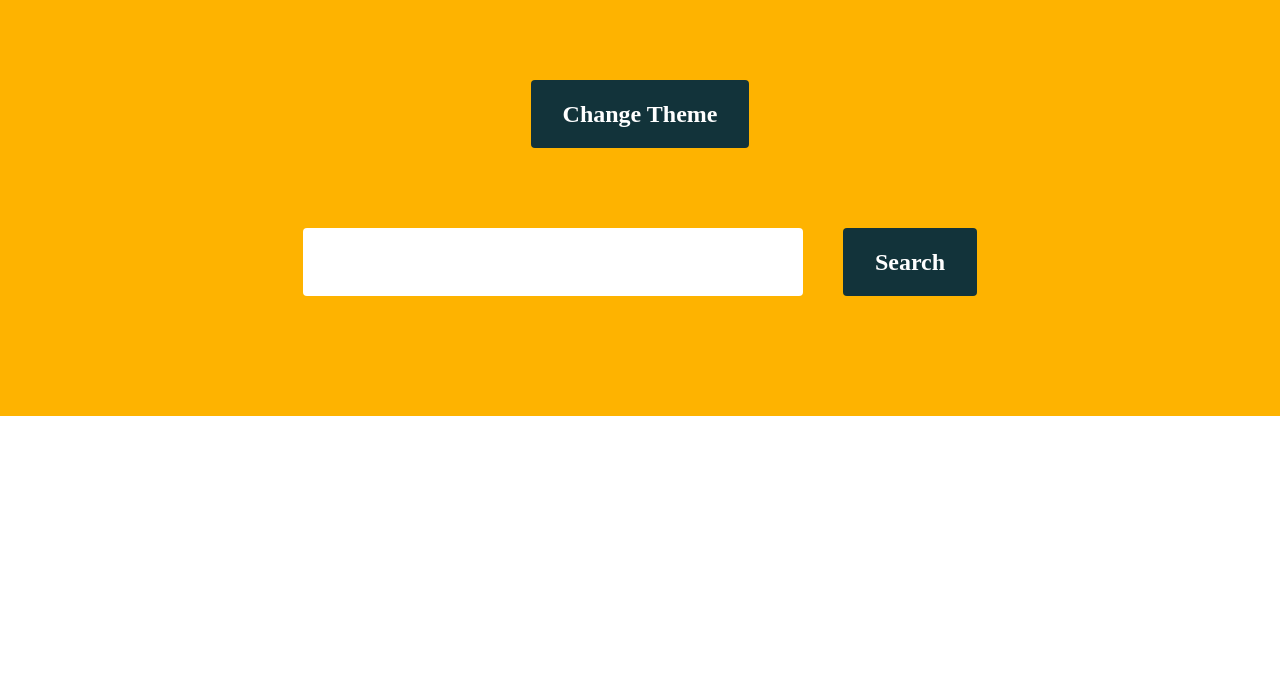
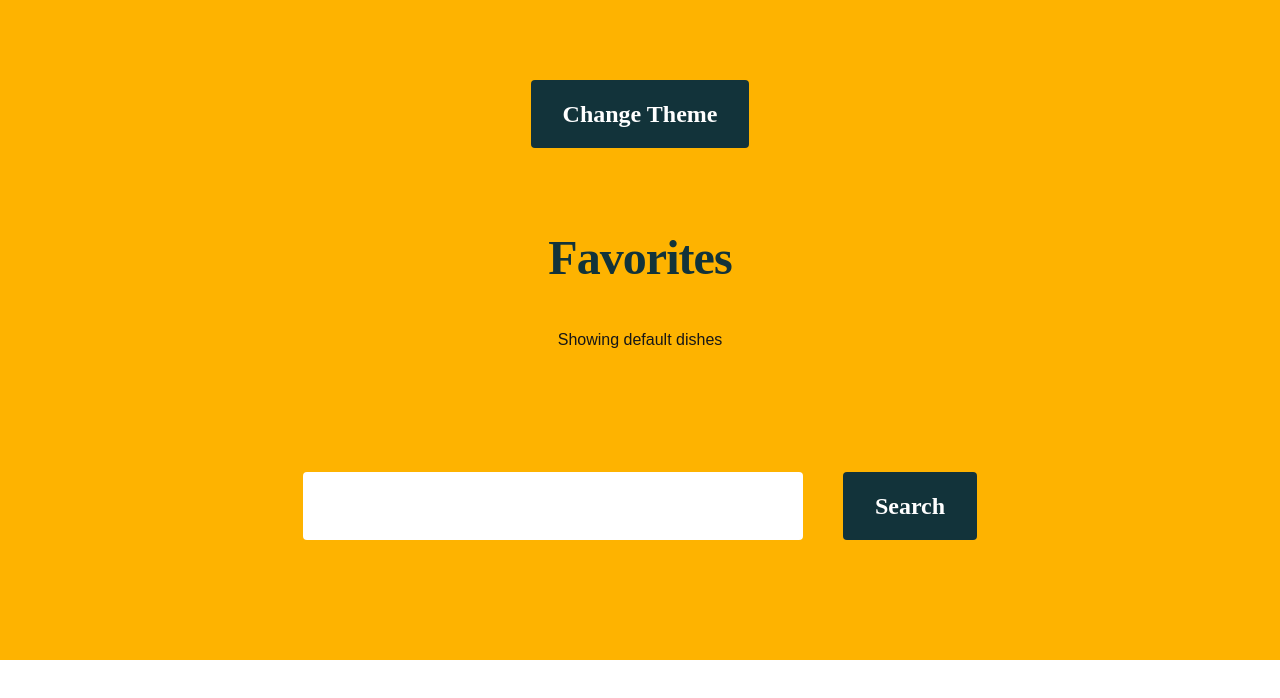
Before and after one commit to susatos9/OLC_2024, a Next.js app: page / in a window 1280 px wide. Shown: the top 698 px of the page. Built offline with nearby package versions, Linux system fonts and the light colour scheme.

Commit message:
last push

```diff
--- a/src/app/page.tsx
+++ b/src/app/page.tsx
@@ -1,22 +1,33 @@
 'use client'
-import FoodCardList from '../components/FoodCardList';
 import { createContext, useContext, useState } from 'react';
 import ThemeContext, { MainData } from '../context/ThemeContext';
-import SearchField from '../components/SearchField';
-import FoodCard from '../components/FoodCard';
 import Button from '@/components/Button';
 import MenuField from '@/components/MenuField';
 
+interface Recipe {
+  id: number;
+  title: string;
+  image: string;
+  imageType?: string;
+}
 
+interface MenuFieldProps {
+  type: string;
+  text?: string;
+  favorites?: Recipe[];
+  onAddToFavorites?: (recipe: Recipe) => void;
+  onRemoveFromFavorites?: (recipeId: number) => void;
+}
 
 export default function Home() {
-
   const [state, setState] = useState<MainData>({
     name: 'test',
     theme: 'blueTheme',
     text: 'test',
     image_url: 'test'
   });
+
+  const [favorites, setFavorites] = useState<Recipe[]>([]);
 
   const style = {
     display: 'flex',
@@ -30,12 +41,29 @@ export default function Home() {
   }
   useContext(ThemeContext);
 
+  const handleAddToFavorites = (recipe: Recipe) => {
+    setFavorites([...favorites, recipe]);
+  };
+
+  const handleRemoveFromFavorites = (recipeId: number) => {
+    setFavorites(favorites.filter(recipe => recipe.id !== recipeId));
+  };
+
   return (
     <ThemeContext.Provider value={{ state, setState }}>
       <div className='flex-col' style={style}>
         <Button text="Change Theme" buttonType="changetheme" />
-        <MenuField type='Remove From Favorites' text='Favorites' />
-        <MenuField type='Add To Favorites' />
+        <MenuField
+          type='Remove From Favorites'
+          text='Favorites'
+          favorites={favorites}
+          onRemoveFromFavorites={handleRemoveFromFavorites}
+        />
+        <MenuField
+          type='Add To Favorites'
+          onAddToFavorites={handleAddToFavorites}
+          favorites={favorites}
+        />
       </div>
     </ThemeContext.Provider>
   )
--- a/src/components/FoodCardList.tsx
+++ b/src/components/FoodCardList.tsx
@@ -1,4 +1,3 @@
-import type { MainData } from '../context/ThemeContext';
 import FoodCard from '../components/FoodCard';
 
 interface FoodCardListProps {
@@ -8,10 +7,13 @@ interface FoodCardListProps {
     title: string;
     image: string;
     imageType: string;
+
   }[];
+  onAddToFavorites?: any;
+  onRemoveFromFavorites?: any;
 }
 
-export default function FoodCardList({ type, data = [] }: FoodCardListProps) {
+export default function FoodCardList({ type, data = [], onAddToFavorites, onRemoveFromFavorites }: FoodCardListProps) {
   const FoodCardListStyle = {
     display: 'flex',
     'flex-direction': 'row',
--- a/src/components/MenuField.tsx
+++ b/src/components/MenuField.tsx
@@ -1,24 +1,26 @@
-import { defaultHead } from 'next/head';
 import FoodCardList from './FoodCardList';
-import SearchField from './SearchField';
 import TextThemed from './TextThemed';
 import React, { useReducer, useEffect, ChangeEvent } from 'react';
 import Button from './Button';
 
-interface MenuFieldProps {
-  type: string
-  text?: string
-}
-
-type Recipe = {
+interface Recipe {
   id: number;
   title: string;
   image: string;
-};
+  imageType?: string;
+}
+
+interface MenuFieldProps {
+  type: string;
+  text?: string;
+  favorites?: Recipe[];
+  onAddToFavorites?: (recipe: Recipe) => void;
+  onRemoveFromFavorites?: (recipeId: number) => void;
+}
 
 type State = {
   searchTerm: string;
-  results: []; // Adjust the type based on the structure of your API response
+  results: Recipe[];
   loading: boolean;
   error: string | null;
 };
@@ -33,10 +35,8 @@ const initialState: State = {
 type Action =
   | { type: 'SET_SEARCH_TERM'; payload: string }
   | { type: 'SET_LOADING'; payload: boolean }
-  | { type: 'SET_RESULTS'; payload: [] }
+  | { type: 'SET_RESULTS'; payload: Recipe[] }
   | { type: 'SET_ERROR'; payload: string | null };
-
-
 
 // Reducer function
 const reducer = (state: State, action: Action): State => {
@@ -54,12 +54,10 @@ const reducer = (state: State, action: Action): State => {
   }
 };
 
-
-
-const formstyle = {
+const formStyle = {
   display: 'flex',
   minWidth: '500px',
-  minheight: '100%',
+  minHeight: '100%',
   padding: '16px 32px',
   justifyContent: 'center',
   alignItems: 'center',
@@ -68,11 +66,9 @@ const formstyle = {
   fontSize: '24px',
   fontWeight: '700',
   color: 'black',
-}
+};
 
-
-
-export default function({ type, text }: MenuFieldProps) {
+export default function MenuField({ type, text, favorites, onAddToFavorites, onRemoveFromFavorites }: MenuFieldProps) {
   const [state, dispatch] = useReducer(reducer, initialState);
 
   const handleSearch = (e: ChangeEvent<HTMLInputElement>) => {
@@ -80,23 +76,19 @@ export default function({ type, text }: MenuFieldProps) {
   };
 
   const handleSubmit = (e: React.FormEvent<HTMLFormElement>) => {
-    e.preventDefault(); // Prevent the form from reloading the page
-    // Any other code needed when the search button is clicked can go here
+    e.preventDefault();
     dispatch({ type: 'SET_LOADING', payload: true });
   };
 
   useEffect(() => {
-    if (state.searchTerm === '') {
-      dispatch({ type: 'SET_RESULTS', payload: [] });
-      return;
-    }
-
+    if (type === 'Add To Favorites' && state.searchTerm) {
       const fetchData = async () => {
         try {
-        const response = await fetch(`https://api.spoonacular.com/recipes/complexSearch?query=${state.searchTerm}&apiKey=7411df78ae79487680bfc16df267c75f`);
+          const response = await fetch(
+            `https://api.spoonacular.com/recipes/complexSearch?query=${state.searchTerm}&apiKey=7411df78ae79487680bfc16df267c75f`
+          );
           if (!response.ok) throw new Error('Failed to fetch data');
           const data = await response.json();
-        console.log(data.results);
           dispatch({ type: 'SET_RESULTS', payload: data.results });
         } catch (error) {
           dispatch({ type: 'SET_ERROR', payload: error instanceof Error ? error.message : 'Unknown error' });
@@ -104,33 +96,57 @@ export default function({ type, text }: MenuFieldProps) {
       };
 
       fetchData();
-  }, [state.searchTerm]);
+    } else if (type !== 'Add To Favorites') {
+      // Use a predefined array for other types
+      const defaultRecipes: Recipe[] = [
+        {
+          id: 1,
+          title: 'Sample Dish 1',
+          image: 'https://via.placeholder.com/150',
+        },
+        {
+          id: 2,
+          title: 'Sample Dish 2',
+          image: 'https://via.placeholder.com/150',
+        },
+      ];
+      dispatch({ type: 'SET_RESULTS', payload: favorites ? favorites : defaultRecipes });
+      console.log(favorites);
+    }
+  }, [state.searchTerm, type]);
 
-  let MenuFieldStyle = {
+  const MenuFieldStyle = {
     display: 'flex',
-    'flex-direction': 'column',
+    flexDirection: 'column' as const,
     alignItems: 'center',
     gap: '40px',
     alignSelf: 'stretch',
   };
 
-  if (type === 'Add To Favorites') {
   return (
     <div style={MenuFieldStyle}>
       {text && <TextThemed text={text} />}
+      {type === 'Add To Favorites' ? (
         <form className="flex flex-row gap-10" onSubmit={handleSubmit}>
           <input
             value={state.searchTerm}
             onChange={handleSearch}
             type="text"
             name="search"
-            style={formstyle}
+            style={formStyle}
             className="search-field:focus search-field:valid search-field:not(:placeholder-shown)"
           />
-          <Button text="Search" buttonType="search" /> {/* No need for onClick, form submit handles it */}
+          <Button text="Search" buttonType="search" />
         </form>
-        <FoodCardList type={type} data={state.results} />
+      ) : (
+        <p>Showing default dishes</p>
+      )}
+      <FoodCardList
+        type={type}
+        data={state.results.map(recipe => ({ ...recipe, imageType: 'default' }))}
+        onAddToFavorites={onAddToFavorites}
+        onRemoveFromFavorites={onRemoveFromFavorites}
+      />
     </div>
   );
 }
-}
```
Also changed, not shown: src/components/Button.tsx (+11 -3 lines). Lines whose indentation alone changed are shown as unchanged.
